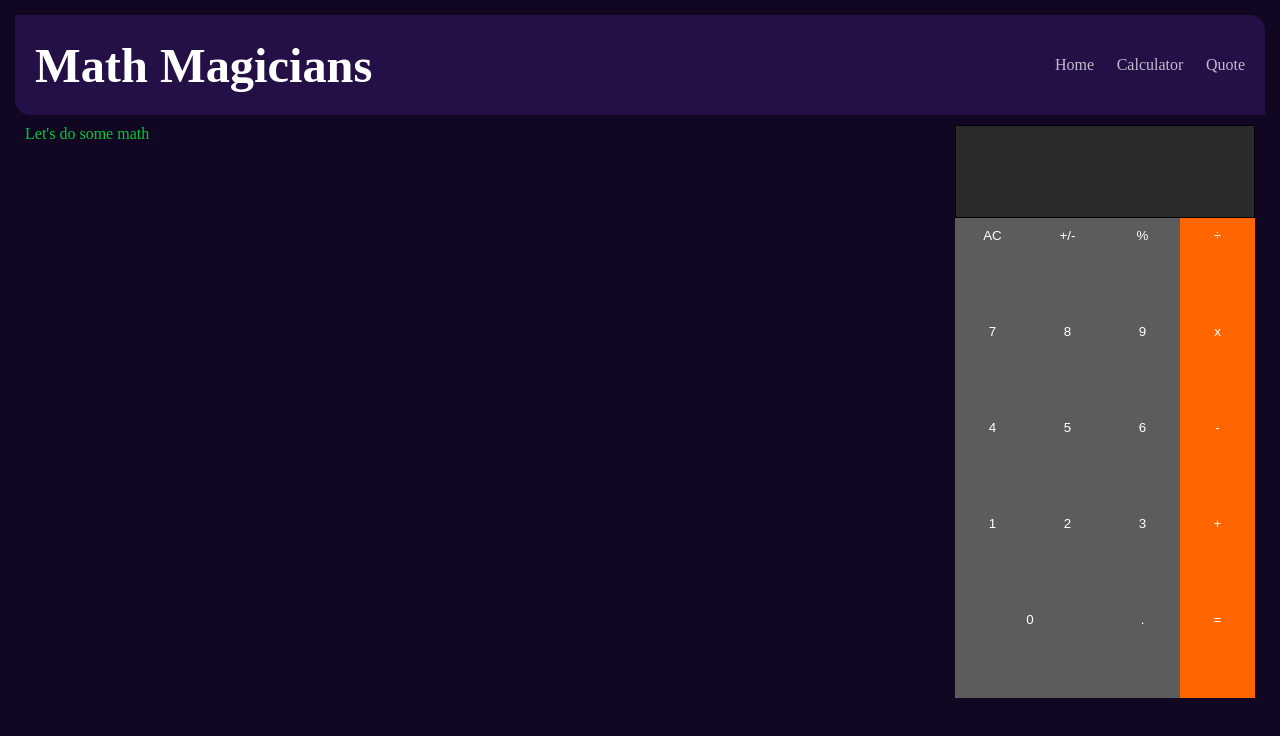
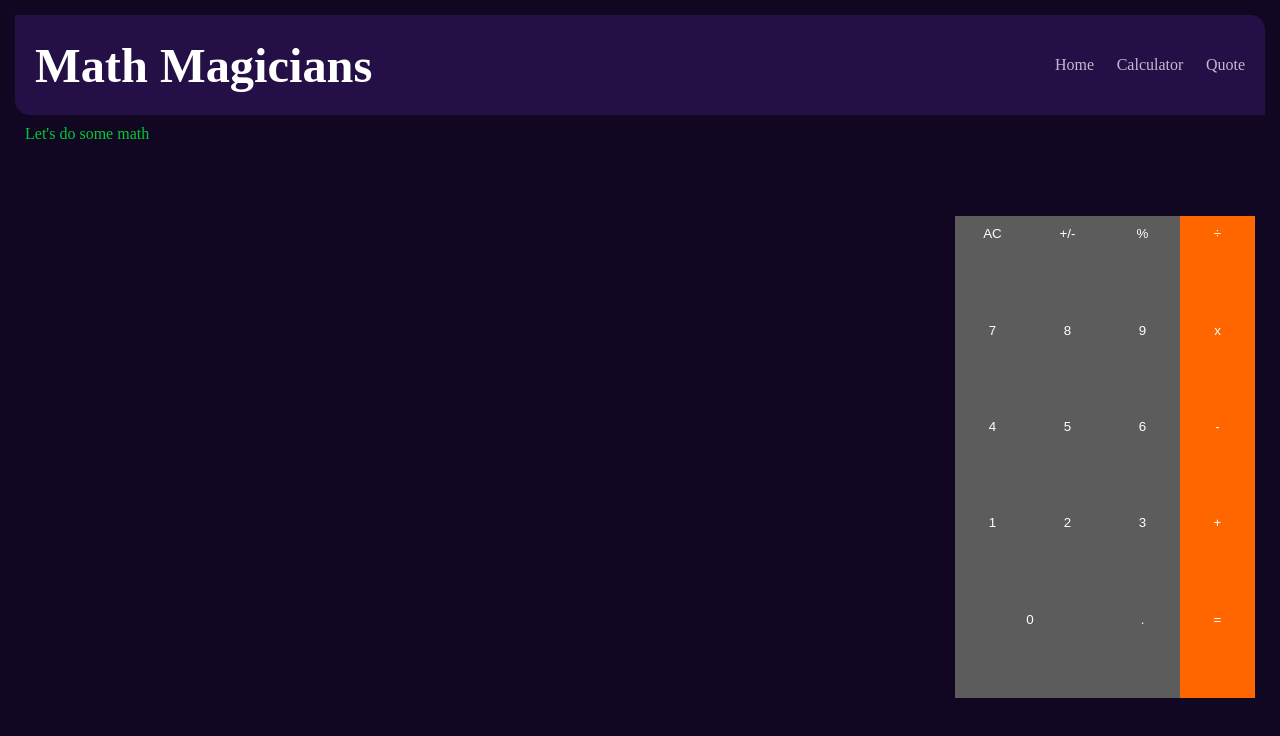
Before and after one commit to Marcraphael12/Marc-the-magician-v2, a React (Create React App) app: page /calculator in a window 1280 px wide. Shown: the top 736 px of the page. Built offline with nearby package versions, Linux system fonts and the light colour scheme.

Commit message:
Update the calculator scree background

```diff
--- a/src/components/calculator.css
+++ b/src/components/calculator.css
@@ -29,13 +29,12 @@
 /* Calculator's screen start */
 .screen { /* Calculator's screen */
   width: 100%;
-  border: 1px solid black;
   height: auto;
   display: flex;
   align-items: center;
   padding: 0 10px;
   justify-content: flex-end;
-  background: rgb(42, 42, 42);
+  background-color: #110723;
 }
 
 .screen h3 { /* Calculator's screen input */
```
